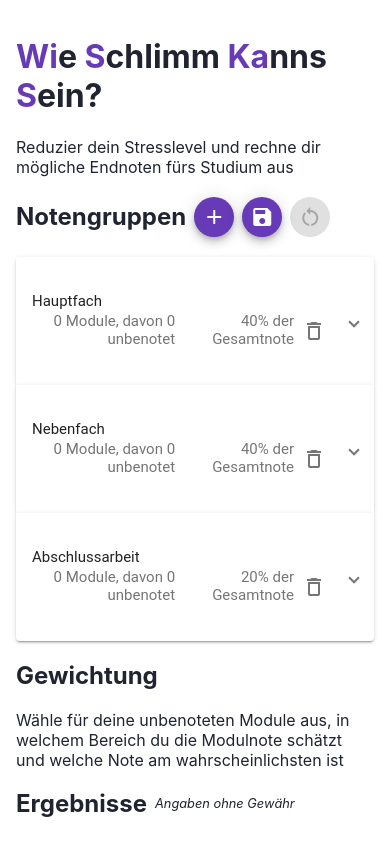
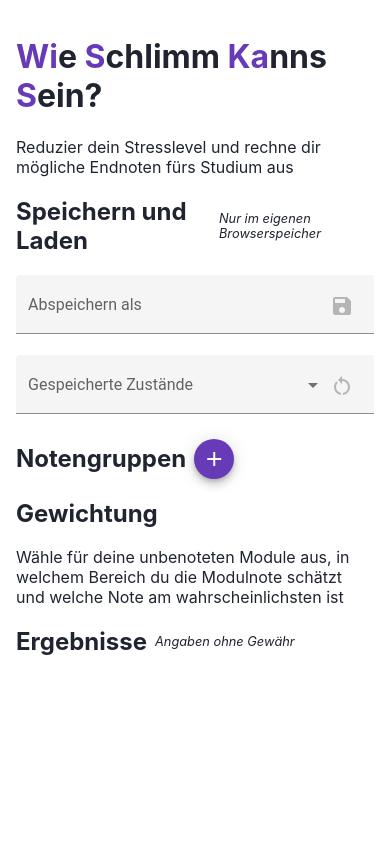
Before and after one commit to HeyItsBATMAN/WiSKaS, an Angular app: page / in a window 390 px wide. Shown: the top 844 px of the page. Built offline with nearby package versions, Linux system fonts and the light colour scheme.

Commit message:
Cleanup saving and loading and allow multiple states to be saved and loaded

```diff
--- a/src/app/app.component.html
+++ b/src/app/app.component.html
@@ -7,20 +7,58 @@
 <p>Reduzier dein Stresslevel und rechne dir mögliche Endnoten fürs Studium aus</p>
 
 <h2 class="title-with-button">
-  <span>Notengruppen</span>
-  <button mat-mini-fab color="primary" (click)="addSubject()">
-    <mat-icon>add</mat-icon>
-  </button>
+  <span>Speichern und Laden</span>
+  <span class="small"><i>Nur im eigenen Browserspeicher</i></span>
+</h2>
+
+<div class="save-load-area">
+  <mat-form-field appearance="fill">
+    <mat-label>Abspeichern als</mat-label>
+    <input
+      matInput
+      placeholder="z.B. Erststudium Emily"
+      [value]="stateTitle$ | async"
+      (change)="updateStateTitle($event)"
+    />
     <button
-    mat-mini-fab
+      mat-icon-button
+      matSuffix
       color="primary"
-    [disabled]="state.subjects.length === 0"
+      [disabled]="!(hasSubjects$ | async)"
       (click)="saveState()"
       matTooltip="Speicher deine Notengruppen im Browser, damit sie beim nächsten mal noch da sind"
     >
       <mat-icon>save</mat-icon>
     </button>
+  </mat-form-field>
+
+  <mat-form-field appearance="fill">
+    <mat-label>Gespeicherte Zustände</mat-label>
+    <mat-select [(ngModel)]="selectedLoadState">
+      <mat-option *ngFor="let state of savedStates$ | async" [value]="state">
+        {{ state.title }}
+      </mat-option>
+    </mat-select>
     <button
+      mat-icon-button
+      matSuffix
+      color="primary"
+      [disabled]="!selectedLoadState"
+      (click)="loadState(selectedLoadState!.id)"
+      matTooltip="Lade den ausgewählten Zustand"
+    >
+      <mat-icon>restart_alt</mat-icon>
+    </button>
+  </mat-form-field>
+</div>
+
+<h2 class="title-with-button">
+  <span>Notengruppen</span>
+  <button mat-mini-fab color="primary" (click)="addSubject()">
+    <mat-icon>add</mat-icon>
+  </button>
+
+  <!--button
     mat-mini-fab
     color="primary"
     [disabled]="!hasSaveState"
@@ -28,14 +66,14 @@
     matTooltip="Lade den letzten gespeicherten Zustand"
   >
     <mat-icon>restart_alt</mat-icon>
-  </button>
+  </button-->
 </h2>
 
 <mat-accordion>
-  <mat-expansion-panel *ngFor="let subject of state.subjects">
+  <mat-expansion-panel *ngFor="let subject of subjects$ | async">
     <mat-expansion-panel-header>
       <mat-panel-title>
-        <span>{{ subject.title }}</span>
+        <span>{{ subject.title || 'Unbenannte Notengruppe' }}</span>
       </mat-panel-title>
       <mat-panel-description>
         <span>
@@ -56,7 +94,9 @@
   </mat-expansion-panel>
 </mat-accordion>
 
-<p *ngIf="!isOneHundred" class="warn">Anteile der Notengruppen ergeben nicht 100%</p>
+<p *ngIf="(hasSubjects$ | async) && !(isOneHundred$ | async)" class="warn">
+  Anteile der Notengruppen ergeben nicht 100%
+</p>
 
 <h2>Gewichtung</h2>
 
@@ -65,11 +105,14 @@
   Note am wahrscheinlichsten ist
 </p>
 
+<ng-container *ngFor="let subject of subjects$ | async">
   <app-weighting
-  *ngFor="let mod of ungraded"
+    *ngFor="let mod of subject.ungraded"
+    [subject]="subject"
     [module]="mod"
     (weightChanged)="calculate()"
   ></app-weighting>
+</ng-container>
 
 <h2 class="title-with-button">
   <span>Ergebnisse</span>
--- a/src/app/app.component.scss
+++ b/src/app/app.component.scss
@@ -124,3 +124,21 @@ footer {
     }
   }
 }
+
+.save-load-area {
+  display: grid;
+  grid-template-columns: 1fr 1fr;
+  grid-gap: 1rem;
+
+  h4 {
+    margin: 0;
+  }
+
+  @media (max-width: 800px) {
+    grid-template-columns: 1fr;
+  }
+
+  .mat-form-field {
+    height: 4rem;
+  }
+}
--- a/src/app/app.component.ts
+++ b/src/app/app.component.ts
@@ -1,6 +1,8 @@
-import { Component } from '@angular/core';
+import { Component, OnInit } from '@angular/core';
 import { MatSnackBar } from '@angular/material/snack-bar';
 import { BehaviorSubject } from 'rxjs';
+import { map, filter } from 'rxjs/operators';
+import { v4 as uuid } from 'uuid';
 
 import { Subject } from './subject/subject.component';
 import { Module } from './module/module.component';
@@ -8,38 +10,29 @@ import { Weighting } from './weighting/weighting.component';
 
 const GRADES = [1.0, 1.3, 1.7, 2.0, 2.3, 2.7, 3.0, 3.3, 3.7, 4.0];
 
-const base = ({
-  subjects: [
-    {
-      title: 'Hauptfach',
-      modules: [],
-      percentage: 40,
-      id: '09b3cd25-2cd1-47f3-8164-77604e766dc0',
-    },
-    {
-      title: 'Nebenfach',
-      modules: [],
-      percentage: 40,
-      id: 'f5e6d502-ba9a-4bf0-93bd-27b16e5e3ba8',
-    },
-    {
-      title: 'Abschlussarbeit',
-      modules: [],
-      percentage: 20,
-      id: '196885c5-e5f1-4bf9-b723-ac0cbadf3cf4',
-    },
-  ],
-  papers: [],
-} as unknown) as ISaveState;
-
-interface ISaveState {
-  subjects: Subject[];
-  papers: Module[];
-}
-
 interface IDistribution {
   subject: Subject;
   outcomes: number[];
+}
+
+class SaveState {
+  public static allStates = new Array<SaveState>();
+
+  id: string;
+  title: string;
+  subjects: Subject[];
+  weightings: Weighting[];
+
+  constructor(obj?: Partial<SaveState>) {
+    this.id = obj?.id ?? uuid();
+    this.title = obj?.title ?? '';
+    this.subjects = obj?.subjects?.map(s => new Subject(s)) ?? [];
+    this.weightings = obj?.weightings?.map(w => new Weighting(w)) ?? [];
+  }
+
+  public save() {
+    localStorage.setItem('wiskas::' + this.id, JSON.stringify(this));
+  }
 }
 
 @Component({
@@ -47,23 +40,66 @@ interface IDistribution {
   templateUrl: './app.component.html',
   styleUrls: ['./app.component.scss'],
 })
-export class AppComponent {
-  public state: ISaveState = {
-    subjects: new Array<Subject>(),
-    papers: new Array<Module>(),
-  };
-
+export class AppComponent implements OnInit {
   public labeledResults: { [key: string]: number } = {};
 
-  constructor(private snackbar: MatSnackBar) {
-    (window as any)['saveState'] = () => this.saveState();
-    (window as any)['loadState'] = () => this.loadState();
+  private state = new BehaviorSubject<SaveState>(new SaveState());
+  private allStates = new BehaviorSubject<SaveState[]>([]);
 
-    this.loadState();
+  public selectedLoadState: SaveState | undefined;
+
+  constructor(private snackbar: MatSnackBar) {}
+
+  get state$() {
+    return this.state.asObservable();
   }
 
-  get ungraded() {
-    return this.state.subjects.filter(s => s.ungraded.length > 0).flatMap(s => s.ungraded);
+  get stateTitle$() {
+    return this.state$.pipe(map(state => state.title));
+  }
+
+  get subjects$() {
+    return this.state$.pipe(map(state => state.subjects));
+  }
+
+  get hasSubjects$() {
+    return this.subjects$.pipe(map(subjects => subjects.length !== 0));
+  }
+
+  get ungraded$() {
+    return this.state$.pipe(
+      map(state => state.subjects.filter(s => s.ungraded.length > 0).flatMap(s => s.ungraded)),
+    );
+  }
+
+  get isOneHundred$() {
+    return this.state$.pipe(
+      map(state => state.subjects.reduce((acc, s) => acc + s.percentage, 0) === 100),
+    );
+  }
+
+  get savedStates$() {
+    return this.allStates.asObservable();
+  }
+
+  get savedStatesTitles$() {
+    return this.savedStates$.pipe(map(states => states.map(state => state.title)));
+  }
+
+  public updateStateTitle(event: Event) {
+    const target = event.target as HTMLInputElement | undefined;
+    if (!target) return;
+    this.state.getValue().title = target.value;
+    console.log(this.state.getValue());
+  }
+
+  public loadState(id: string) {
+    const state = this.allStates.getValue().find(state => state.id === id);
+    if (!state) return;
+    this.state.next(state);
+
+    setTimeout(() => this.calculate(), 100);
+    this.showMessage('Zustand geladen');
   }
 
   get distMax() {
@@ -74,14 +110,6 @@ export class AppComponent {
     return Object.values(this.labeledResults).reduce((acc, val) => acc + val, 0);
   }
 
-  get isOneHundred() {
-    return this.state.subjects.reduce((acc, s) => acc + s.percentage, 0) === 100;
-  }
-
-  get hasSaveState() {
-    return !!localStorage.getItem('saveState');
-  }
-
   public getProbability(key: string) {
     return (100 * (this.labeledResults[key] / this.distSize)).toFixed(1) + '%';
   }
@@ -90,34 +118,20 @@ export class AppComponent {
     this.snackbar.open(message, 'OK Cool!', { duration: 3000 });
   }
 
-  public loadState() {
-    const savedSubjects = localStorage.getItem('saveState');
-    this.state.subjects.splice(0, this.state.subjects.length);
-    this.state.papers.splice(0, this.state.papers.length);
-    const parsed = savedSubjects ? (JSON.parse(savedSubjects) as ISaveState) : base;
-    this.state.subjects.push(...parsed.subjects.map(s => new Subject(s)));
-    this.state.papers.push(...parsed.papers.map(s => new Module(s)));
-    setTimeout(() => this.calculate(), 100);
-    this.showMessage('Zustand geladen');
-  }
-
   public saveState() {
-    localStorage.setItem('saveState', JSON.stringify(this.state));
+    this.state.getValue().save();
     this.showMessage('Zustand gespeichert');
+    this.updateSavedStates();
   }
 
   public addSubject() {
-    this.state.subjects.push(new Subject());
+    this.state.getValue().subjects.push(new Subject());
   }
 
   public removeSubject(subject: Subject) {
-    const index = this.state.subjects.findIndex(s => s.id === subject.id);
+    const index = this.state.getValue().subjects.findIndex(s => s.id === subject.id);
     if (index < 0) return;
-    this.state.subjects.splice(index, 1);
-  }
-
-  public addPaper() {
-    this.state.papers.push(new Module());
+    this.state.getValue().subjects.splice(index, 1);
   }
 
   private distributeWeights(likely: number) {
@@ -135,7 +149,7 @@ export class AppComponent {
   }
 
   private getSubjectDistribution(subject: Subject) {
-    const weights = Weighting.all;
+    const weights = subject.weightings;
     const totalCredits = subject.totalCredits;
     const gradedSum = subject.graded.reduce(
       (acc, mod) => acc + mod.grade! * (mod.credits / totalCredits),
@@ -160,7 +174,7 @@ export class AppComponent {
   }
 
   public calculate() {
-    const dists = this.state.subjects.map(s => this.getSubjectDistribution(s));
+    const dists = this.state.getValue().subjects.map(s => this.getSubjectDistribution(s));
 
     const walk = (sums: number[]): string[] => {
       const dist = dists.pop();
@@ -179,4 +193,15 @@ export class AppComponent {
     this.labeledResults = Object.fromEntries(counter.entries());
     console.log(this.labeledResults);
   }
+
+  private updateSavedStates() {
+    const parsedStates = Object.keys(localStorage)
+      .filter(k => k.startsWith('wiskas::'))
+      .map(k => JSON.parse(localStorage.getItem(k)!) as Partial<SaveState>);
+    this.allStates.next(parsedStates.map(state => new SaveState(state)));
+  }
+
+  ngOnInit() {
+    this.updateSavedStates();
+  }
 }
--- a/src/app/module/module.component.html
+++ b/src/app/module/module.component.html
@@ -1,8 +1,8 @@
 <mat-form-field appearance="fill">
-  <mat-label>{{ isPaper ? 'Arbeit' : 'Modulname' }}</mat-label>
+  <mat-label>Modulname</mat-label>
   <input
     matInput
-    [placeholder]="isPaper ? 'z.B. Bachelorarbeit' : 'z.B. AM1'"
+    placeholder="z.B. AM1 oder Bachelorarbeit"
     [(ngModel)]="mod.title"
     (change)="emitChange()"
   />
--- a/src/app/module/module.component.ts
+++ b/src/app/module/module.component.ts
@@ -10,7 +10,6 @@ export class Module {
   title: string = '';
   credits: number = 12;
   grade: number | undefined = undefined;
-  isGraded: boolean = false;
   id = uuid();
 
   constructor(obj?: Module) {
@@ -18,7 +17,6 @@ export class Module {
       this.title = obj.title;
       this.credits = obj.credits;
       this.grade = obj.grade;
-      this.isGraded = obj.isGraded;
       this.id = obj.id;
     }
     Module.newModuleEvent.emit(this);
@@ -40,9 +38,6 @@ export class ModuleComponent implements OnInit {
   @Input('subject')
   public subject!: Subject;
 
-  @Input('isPaper')
-  public isPaper = false;
-
   public possibleGrades = GRADES;
 
   constructor() {}
--- a/src/app/subject/subject.component.ts
+++ b/src/app/subject/subject.component.ts
@@ -7,18 +7,18 @@ export class Subject {
   static newSubjectEvent = new EventEmitter<Subject>();
   static Subjects = new Array<Subject>();
 
-  title: string = '';
-  modules: Module[] = new Array<Module>();
-  percentage: number = 0;
-  id = uuid();
+  title: string;
+  modules: Module[];
+  weightings: Weighting[];
+  percentage: number;
+  id: string;
 
-  constructor(obj?: Subject) {
-    if (obj) {
-      this.title = obj.title;
-      this.percentage = obj.percentage;
-      this.modules = obj.modules.map(m => new Module(m));
-      this.id = obj.id;
-    }
+  constructor(obj?: Partial<Subject>) {
+    this.title = obj?.title ?? '';
+    this.percentage = obj?.percentage ?? 0;
+    this.modules = obj?.modules?.map(m => new Module(m)) ?? [];
+    this.weightings = obj?.weightings?.map(w => new Weighting(w)) ?? [];
+    this.id = obj?.id ?? uuid();
 
     Subject.Subjects.push(this);
     Subject.newSubjectEvent.emit(this);
@@ -38,6 +38,20 @@ export class Subject {
 
   get percentageAsNum() {
     return this.percentage * 0.01;
+  }
+
+  public addModule() {
+    const mod = new Module();
+    this.modules.push(mod);
+    this.weightings.push(new Weighting(mod));
+  }
+
+  public removeModule(mod: Module) {
+    const modIndex = this.modules.findIndex(m => m.id === mod.id);
+    const weightIndex = this.weightings.findIndex(w => w.moduleRef === mod.id);
+    if (modIndex < 0 || weightIndex < 0) return;
+    this.modules.splice(modIndex, 1);
+    this.weightings.splice(weightIndex, 1);
   }
 }
 
@@ -62,15 +76,12 @@ export class SubjectComponent implements OnInit {
   }
 
   public addModule() {
-    this.subject.modules.push(new Module());
+    this.subject.addModule();
     this.emitChange();
   }
 
   public removeModule(mod: Module) {
-    const index = this.subject.modules.findIndex(m => m.id === mod.id);
-    if (index < 0) return;
-    this.subject.modules.splice(index, 1);
-    Weighting.removeByRef(mod);
+    this.subject.removeModule(mod);
     this.emitChange();
   }
 }
--- a/src/app/weighting/weighting.component.ts
+++ b/src/app/weighting/weighting.component.ts
@@ -5,23 +5,21 @@ import { Subject } from '../subject/subject.component';
 const GRADES = [1.0, 1.3, 1.7, 2.0, 2.3, 2.7, 3.0, 3.3, 3.7, 4.0];
 
 export class Weighting {
-  static all = new Array<Weighting>();
-
   best = 1.0;
   worst = 4.0;
   likely = 2.0;
 
   moduleRef: string;
 
-  constructor(mod: Module) {
-    this.moduleRef = mod.id;
-    Weighting.all.push(this);
-  }
-
-  public static removeByRef(mod: Module) {
-    const index = Weighting.all.findIndex(w => w.moduleRef === mod.id);
-    if (index < 0) return;
-    Weighting.all.splice(index, 1);
+  constructor(obj: Module | Weighting) {
+    if (obj instanceof Module) {
+      this.moduleRef = obj.id;
+    } else {
+      this.moduleRef = obj.moduleRef;
+      this.best = obj.best;
+      this.worst = obj.worst;
+      this.likely = obj.likely;
+    }
   }
 }
 
@@ -38,7 +36,7 @@ export class WeightingComponent implements OnInit {
   public mod!: Module;
 
   @Input('subject')
-  public subject?: Subject;
+  public subject!: Subject;
 
   public weighting?: Weighting;
 
@@ -47,8 +45,7 @@ export class WeightingComponent implements OnInit {
   constructor() {}
 
   ngOnInit(): void {
-    this.subject = Subject.Subjects.find(s => !!s.modules.find(m => m.id === this.mod.id))!;
-    this.weighting = new Weighting(this.mod);
+    this.weighting = this.subject.weightings.find(w => w.moduleRef === this.mod.id);
   }
 
   get title() {
```
Lines whose indentation alone changed are shown as unchanged.
